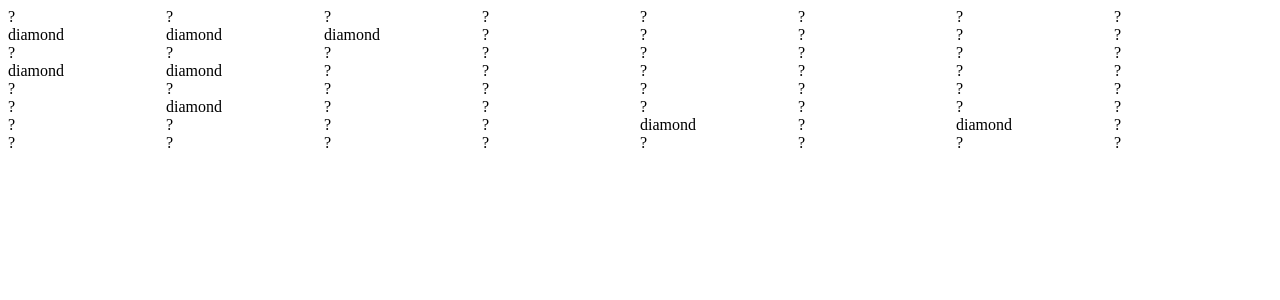
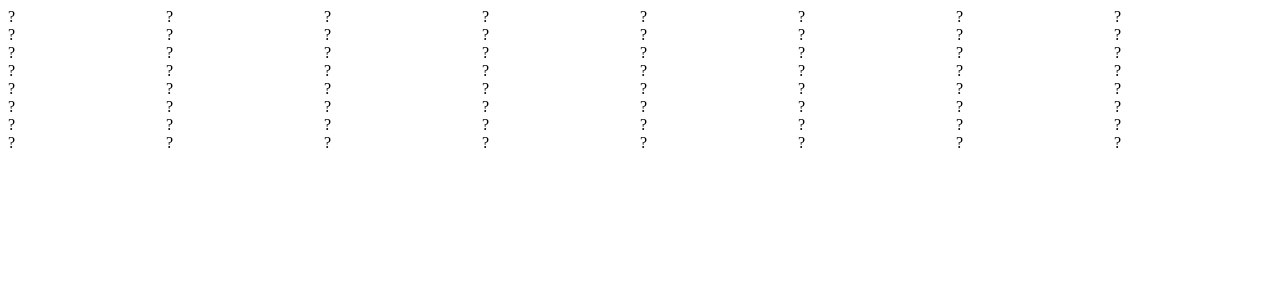
Before and after one commit to mtsandeep/diamond-sweeper, a React app: page / in a window 1280 px wide. Shown: the top 300 px of the page. Built offline with nearby package versions, Linux system fonts and the light colour scheme; the HTML template or start-up script is replaced by a standard one.

Commit message:
show if diamond is present

```diff
--- a/src/components/Cell/index.jsx
+++ b/src/components/Cell/index.jsx
@@ -1,16 +1,42 @@
-import React from 'react';
+import React, { Component } from 'react';
 import PropTypes from 'prop-types';
 
-const Cell = props => (
-  <div className="cell" style={{ width: 'calc(100%/8)' }} >
-    { props.diamond &&
-      <span>diamond</span>
+class Cell extends Component {
+  constructor(props) {
+    super(props);
+    this.state = {
+      showDiamond: false,
+    };
+  }
+
+  handleClick = () => {
+    const { diamond } = this.props;
+    if (diamond === true && !this.state.showDiamond) {
+      this.setState({
+        showDiamond: true,
+      });
     }
-    { !props.diamond &&
-      <div className="cover">?</div>
-    }
-  </div>
-);
+  }
+
+  render() {
+    return (
+      <div
+        className="cell"
+        style={{ width: 'calc(100%/8)' }}
+        role="button"
+        tabIndex="0"
+        onClick={this.handleClick}
+      >
+        { this.state.showDiamond &&
+          <span>diamond</span>
+        }
+        { !this.state.showDiamond &&
+          <div className="cover">?</div>
+        }
+      </div>
+    );
+  }
+}
 
 Cell.defaultProps = {
   diamond: false,
```
